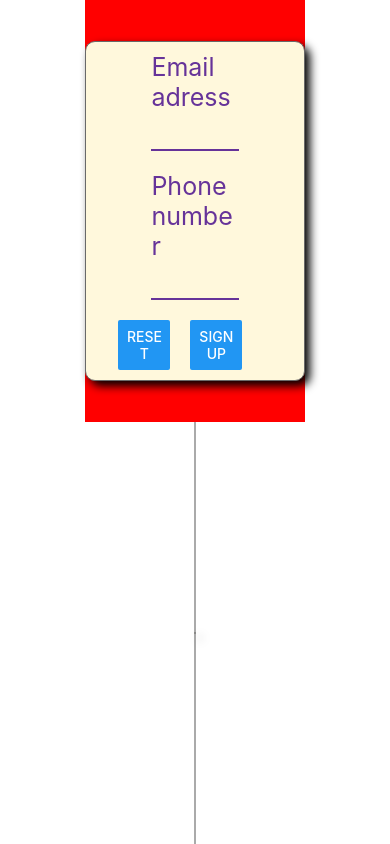
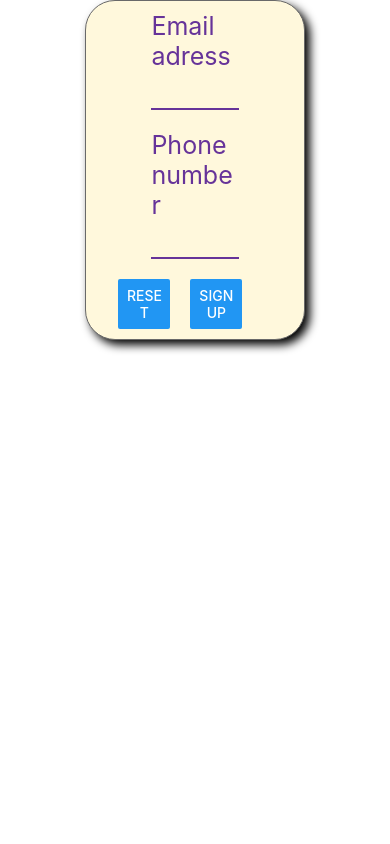
Before and after one commit to jingjing515/Assignment1, a React Native app: screen / in a window 390 px wide. Built offline with nearby package versions, Linux system fonts and the light colour scheme.

Commit message:
go back button

```diff
--- a/App.js
+++ b/App.js
@@ -14,6 +14,9 @@ export default function App() {
     setPhone(data.enteredPhone);
     setModalVisible(true);
   }
+  function hideModal() {
+    setModalVisible(false);
+  }
 
   return (
     <View style={styles.container}>
@@ -22,8 +25,9 @@ export default function App() {
         sendChangedEmail={email}
         sendChangedPhone={phone}
         modalIsVisible={modalVisible}
+        goBack={hideModal}
       />
-      <StatusBar style="auto" />
+      {/* <StatusBar style="auto" /> */}
     </View>
   );
 }
--- a/components/Card.js
+++ b/components/Card.js
@@ -8,7 +8,7 @@ export default function Card(props) {
 const styles = StyleSheet.create({
   card: {
     borderWidth: 1,
-    borderRadius: 10,
+    borderRadius: 30,
     borderColor: "dimgray",
     backgroundColor: "cornsilk",
     shadowOffset: { width: 5, height: 5 },
--- a/screens/Confirm.js
+++ b/screens/Confirm.js
@@ -7,33 +7,30 @@ export default function confirm({
   sendChangedEmail,
   sendChangedPhone,
   modalIsVisible,
+  goBack,
 }) {
-  const [enteredEmail, setEnteredEmail] = useState("");
-  const [enteredPhone, setEnteredPhone] = useState("");
-
-  function onEmailEntered(changedEmail) {
-    setEnteredEmail(changedEmail);
-  }
-  function onPhoneEntered(changedPhone) {
-    setEnteredPhone(changedPhone);
-  }
-
   return (
     <View style={styles.container}>
-      <Card>
-        <Modal visible={modalIsVisible}>
-          <Text>You have entered:</Text>
-          <Text>{enteredEmail}</Text>
-          <Text>{enteredPhone}</Text>
+      <Modal visible={modalIsVisible}>
+        <Card>
+          <Text style={styles.message}>You have entered:</Text>
+          <Text style={styles.message}>{sendChangedEmail}</Text>
+          <Text style={styles.message}>{sendChangedPhone}</Text>
           <Text>Please confirm they are correct.</Text>
 
-          <Button title="Go back" />
-
-          <Button title="Confirm" />
-
-          <Button title="Finish later" />
-        </Modal>
-      </Card>
+          <View style={styles.button}>
+            <Button
+              style={styles.button}
+              title="Go back"
+              onPress={() => {
+                goBack();
+              }}
+            />
+            <Button title="Confirm" />
+            <Button title="Finish later" />
+          </View>
+        </Card>
+      </Modal>
     </View>
   );
 }
@@ -45,17 +42,28 @@ const styles = StyleSheet.create({
     alignItems: "center",
     justifyContent: "center",
   },
+  title: {
+    width: "40%",
+    marginVertical: 10,
+    color: "rebeccapurple",
+    fontSize: 25,
+  },
   image: {
     height: 100,
     width: 100,
   },
-  input: {
+  message: {
     borderBottomColor: "rebeccapurple",
-    borderBottomWidth: 2,
+    //borderBottomWidth: 2,
     width: "50%",
     marginVertical: 10,
   },
-  button: { width: "30%", marginHorizontal: 5, color: "red" },
+  button: {
+    width: "30%",
+    marginHorizontal: 10,
+    marginVertical: 10,
+    color: "red",
+  },
   buttonContainer: {
     flexDirection: "row",
   },
--- a/screens/Starting.js
+++ b/screens/Starting.js
@@ -18,89 +18,14 @@ export default function Starting({ sendData }) {
     sendData(data);
   }
 
-  // function resetInput() {
-  //   setEmail("");
-  //   setPhone("");
-  //   setEmailError("");
-  //   setPhoneError("");
-  // }
-
-  // function phoneInvalid(phone) {
-  //   if (phone.length != 10 || isNaN(phone)) {
-  //     setPhoneError(
-  //       <Text style={styles.errorText}>Please enter a valid phone number</Text>
-  //     );
-  //     setPhone("");
-  //   } else {
-  //     setPhoneError("");
-  //   }
-  // }
-
-  // function emailInvalid(email) {
-  //   if (email.length == 0) {
-  //     setEmailError(
-  //       <Text style={styles.errorText}>Please enter a valid email address</Text>
-  //     );
-  //     setEmail("");
-  //   } else {
-  //     setEmailError("");
-  //   }
-  // }
-
   return (
-    // <SafeAreaView style={styles.container}>
-    <View style={styles.container}>
-      <Card>
-        <Input sendData={onDataEntered} />
-
-        {/* <Text style={styles.title}>Email adress</Text>
-        <TextInput
-          style={styles.input}
-          value={email}
-          onChangeText={(email) => {
-            setEmail(email);
-          }}
-        />
-        {emailError}
-
-        <Text style={styles.title}>Phone number</Text>
-        <TextInput
-          style={styles.input}
-          value={phone}
-          onChangeText={(phone) => {
-            setPhone(phone);
-          }}
-          maxLength={10}
-          keyboardType="numeric"
-        />
-        {phoneError} */}
-
-        {/* <View style={styles.buttonContainer}>
-            <View style={styles.button}>
-              <Button
-                title="Reset"
-                onPress={() => {
-                  resetInput();
-                  //setText("");
-                }}
-              />
-            </View>
-
-            <View style={styles.button}>
-              <Button
-                title="Sign up"
-                onPress={() => {
-                  phoneInvalid(phone);
-                  emailInvalid(email);
-                  //sendChangedEmail(email);
-                  //sendChangedPhone(phone);
-                }}
-              />
-            </View>
-          </View> */}
-      </Card>
-    </View>
-    /* </SafeAreaView> */
+    //<SafeAreaView style={styles.container}>
+    // <View style={styles.container}>
+    <Card>
+      <Input sendData={onDataEntered} />
+    </Card>
+    /* </View> */
+    //</SafeAreaView>
   );
 }
 
```
